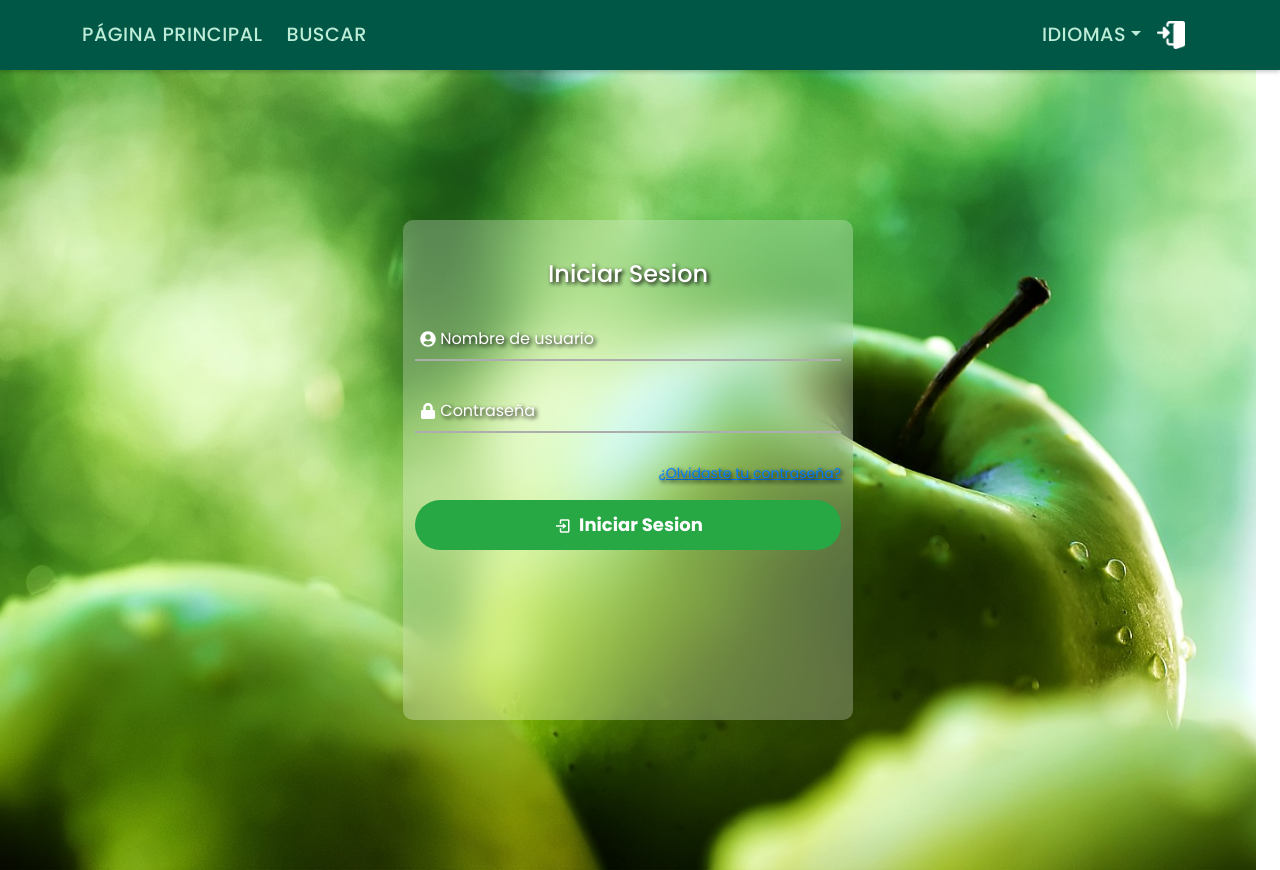
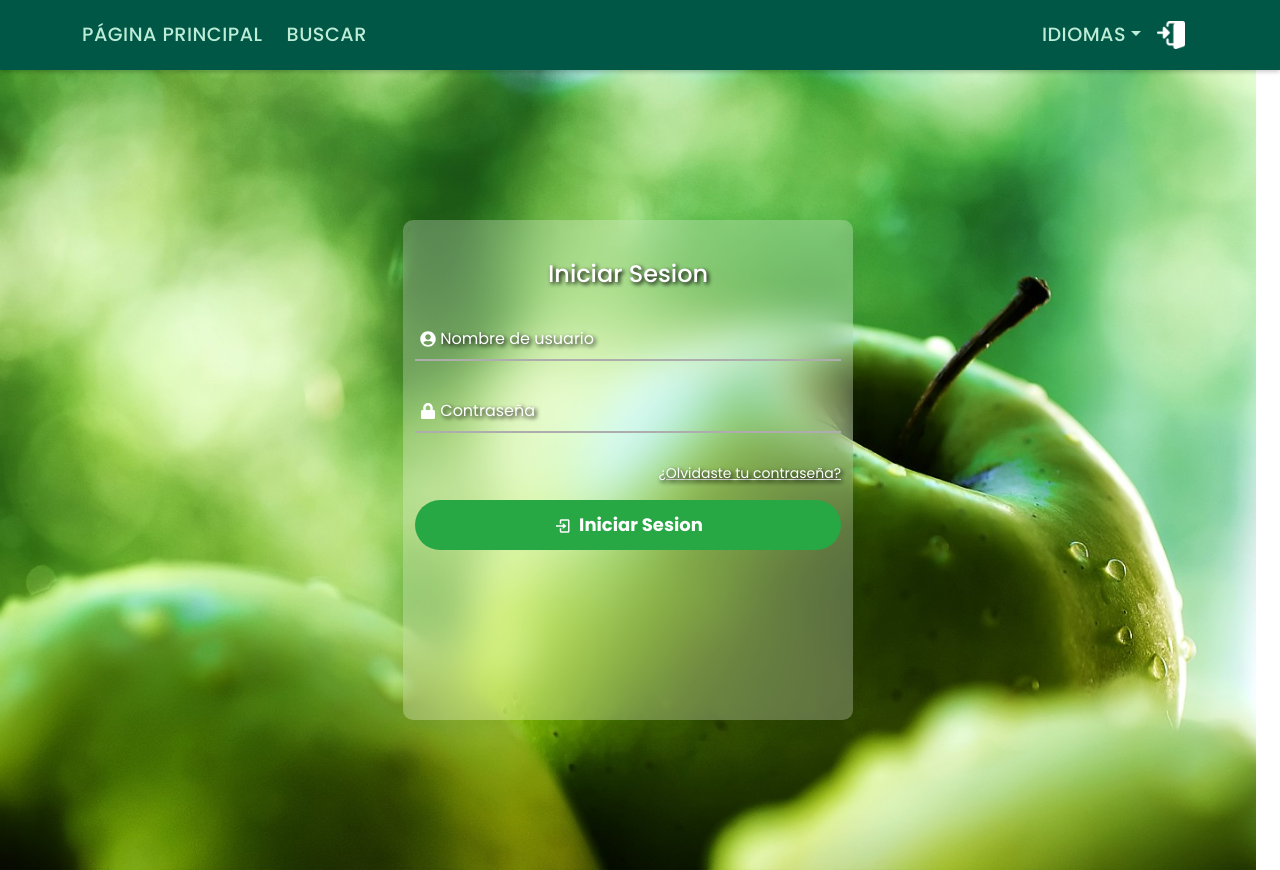
Before and after one commit to Pixoll/food-comp-db-frontend, a React (Create React App) app: page /login in a window 1280 px wide. Built offline with nearby package versions, Linux system fonts and the light colour scheme.

Commit message:
Change color of forgot-password on LoginPage

```diff
--- a/src/pages/LoginPage.tsx
+++ b/src/pages/LoginPage.tsx
@@ -90,7 +90,7 @@ const LoginPage = () => {
                             <label><FaLock /> {t('loginPage.password')}</label>
                         </div>
                         <div className="d-flex justify-content-end mb-3">
-                            <a href="/forgot-password" style={{ fontSize: '14px', color: '#007bff' }}>
+                            <a href="/forgot-password" style={{ fontSize: '14px', color: '#ffffff' }}>
                             {t('loginPage.recover')}
                             </a>
                         </div>
```
